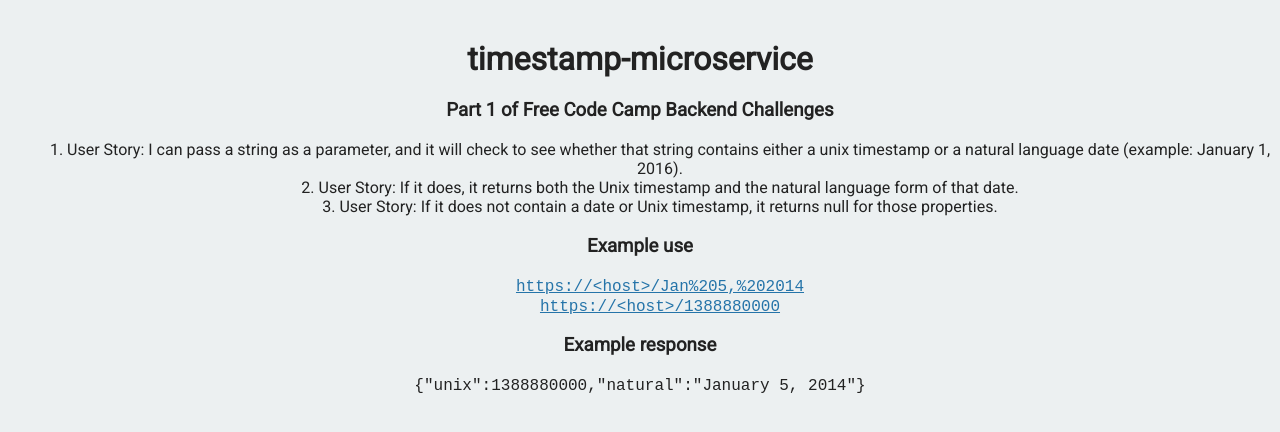
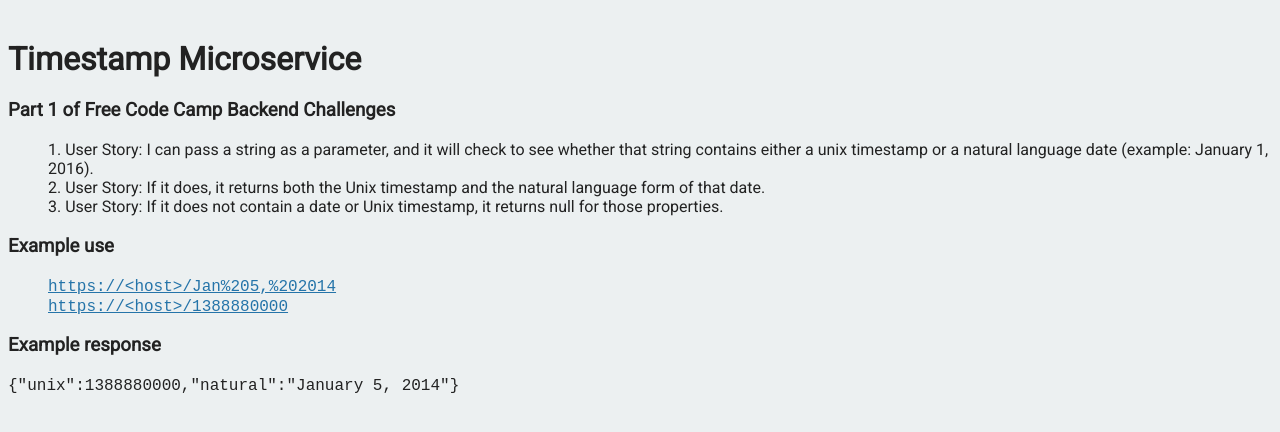
Before and after one commit to sja31dev/timestamp-microservice, a website: page views/index.html in a window 1280 px wide. Drawn offline with Linux system fonts and the light colour scheme.

Commit message:
Updated with Glitch

```diff
--- a/public/style.css
+++ b/public/style.css
@@ -5,7 +5,6 @@
 	font-size: 16px;
 	color: #222;
 	background-color: #ECF0F1;
-	text-align: center;
 }
 
 .container {
--- a/server.js
+++ b/server.js
@@ -29,6 +29,8 @@
 });
 
 
+app.use('/public', express.static(process.cwd() + '/public'));
+
 app.route('/')
     .get(function(req, res) {
 		  res.sendFile(process.cwd() + '/views/index.html');
--- a/views/index.html
+++ b/views/index.html
@@ -2,7 +2,7 @@
 <html>
 
   <head>
-    <title>Backend Challenges | Free Code Camp</title>
+    <title>Timestamp Microservice | Backend Challenges | Free Code Camp</title>
     <link rel="shortcut icon" href="https://cdn.hyperdev.com/us-east-1%3A52a203ff-088b-420f-81be-45bf559d01b1%2Ffavicon.ico" type="image/x-icon"/>
     <link href="https://fonts.googleapis.com/css?family=Roboto" rel="stylesheet" type="text/css">
     <link href="/public/style.css" rel="stylesheet" type="text/css">
@@ -10,7 +10,7 @@
 
   <body>
     <div class="container">
-      <h1>timestamp-microservice</h1>
+      <h1>Timestamp Microservice</h1>
       <h3>Part 1 of Free Code Camp Backend Challenges</h3>
       <ol>
         <li>User Story: I can pass a string as a parameter, and it will check to see whether that string contains either a unix timestamp or a natural language date (example: January 1, 2016).</li>
```
